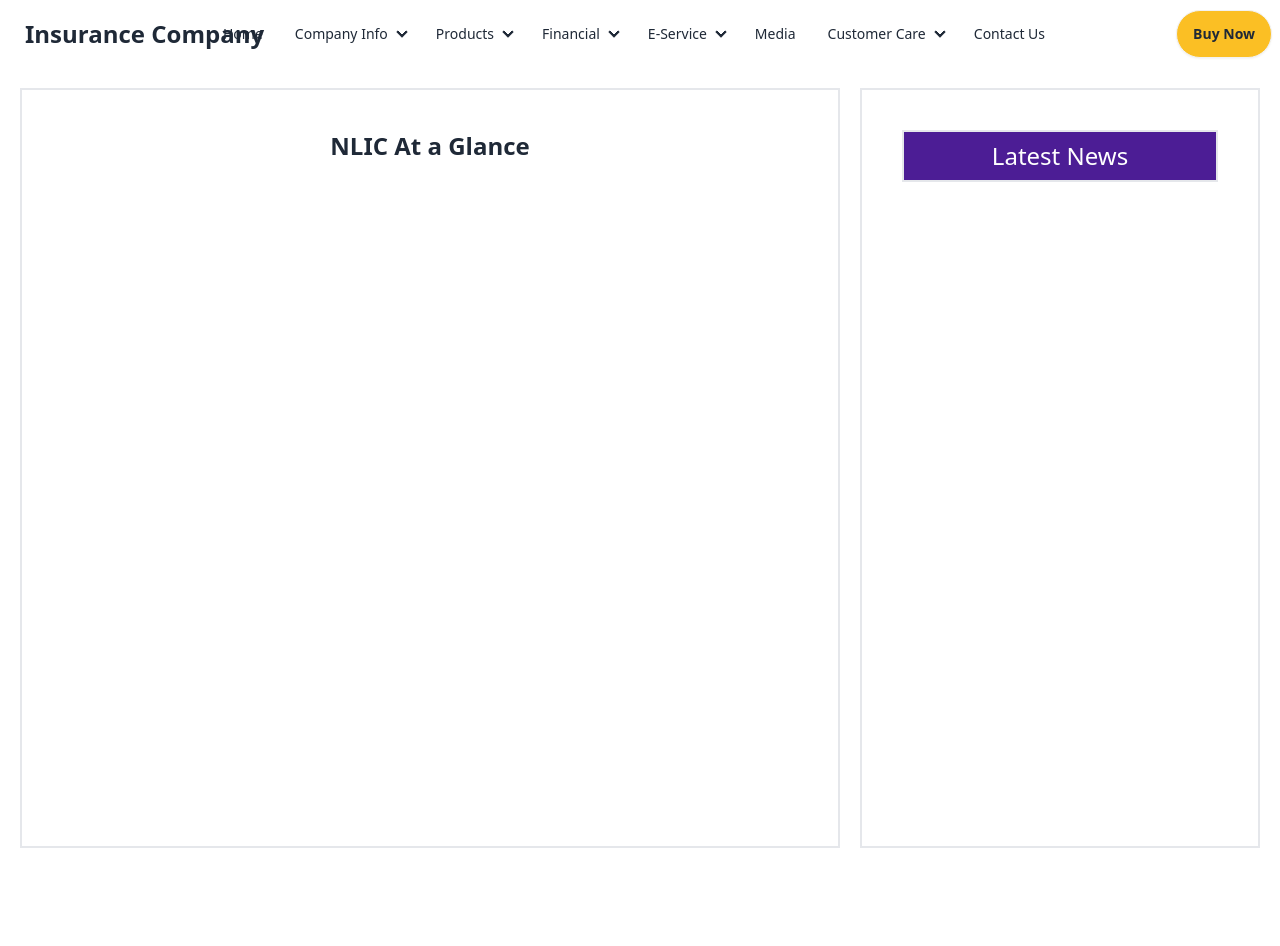
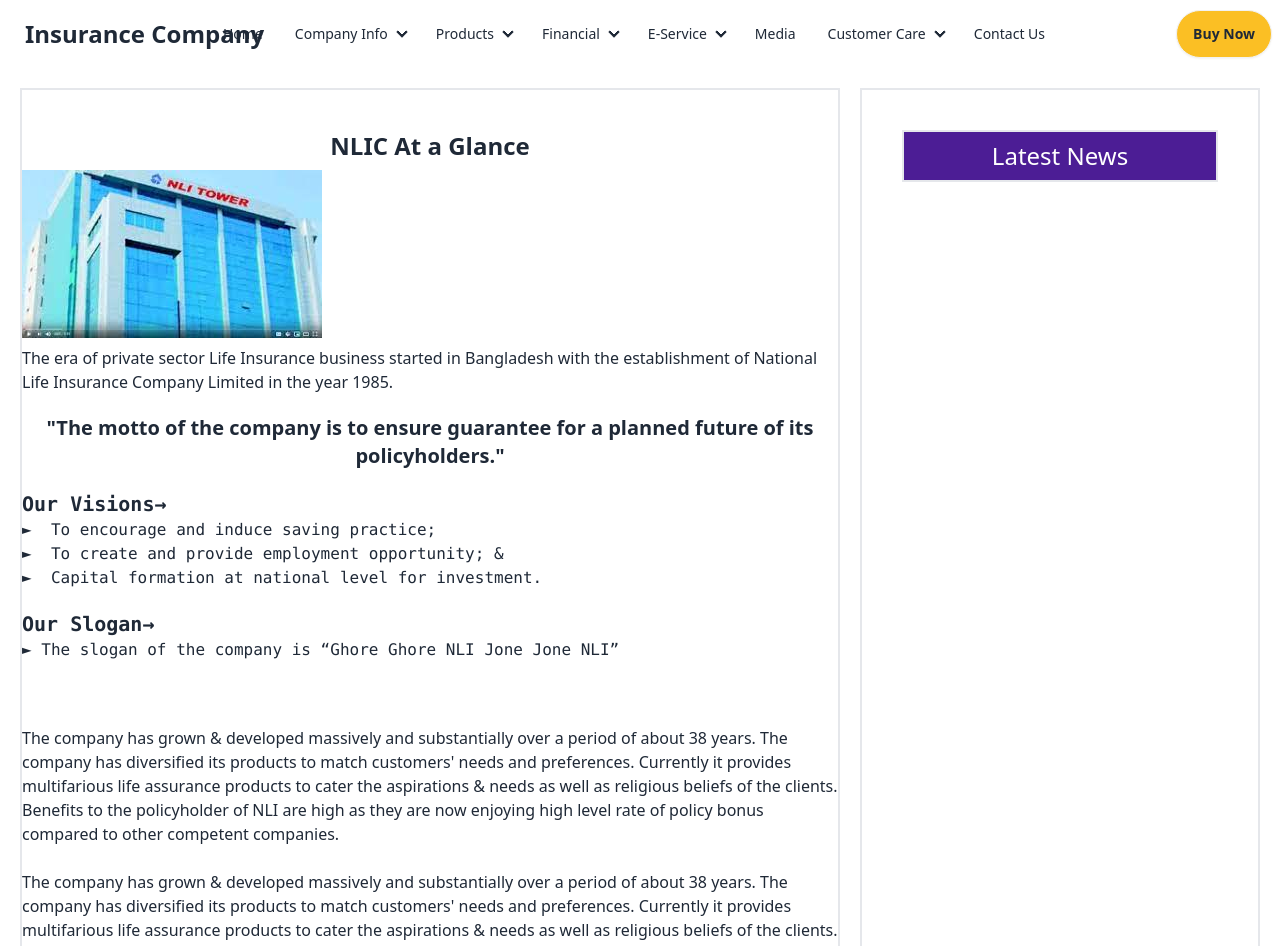
Before and after one commit to safimiazi/life-insurance, a React (Vite) app: page /about in a window 1280 px wide. Shown: the top 946 px of the page. Built offline with nearby package versions, Linux system fonts and the light colour scheme; no server answers.

Commit message:
some paragraph added

```diff
--- a/src/Pages/About.jsx
+++ b/src/Pages/About.jsx
@@ -1,15 +1,47 @@
-
+import about from "../assets/about.jpg"
 const About = () => {
     return (
         <div className="grid md:grid-cols-3 grid-cols-1 md:p-5 min-h-screen gap-5">
             <div className="border-2 col-span-2 ">
-          <div className="pt-10">
-            <h3 className="text-2xl text-center font-bold">NLIC At a Glance</h3>
-          </div>
+                <div className="pt-10">
+                    <h3 className="text-2xl text-center font-bold">NLIC At a Glance</h3>
+                </div>
+                <div className="mt-2">
+                    <img src={about} alt="" />
+                </div>
+                <div className="mt-2">
+                    <p>The era of private sector Life Insurance business started in Bangladesh with the establishment of National Life Insurance Company Limited in the year 1985.</p>
+                </div>
+                <div>
+                    <h3 className="text-xl mt-5 text-center font-bold">"The motto of the company is to ensure guarantee for a planned future of its policyholders."</h3>
+                </div>
+                <div className="mt-5">
+                    <pre>
+                        <span className="text-xl font-bold">Our Visions→</span><br/>
+
+                        ►  To encourage and induce saving practice;<br/>
+
+                        ►  To create and provide employment opportunity; &<br/>
+
+                        ►  Capital formation at national level for investment.
+                    </pre>
+                </div>
+                <div className="mt-5">
+                    <pre>
+                        <span className="text-xl font-bold">Our Slogan→</span><br/>
+
+                        ► The slogan of the company is “Ghore Ghore NLI Jone Jone NLI”
+                    </pre>
+                </div>
+                <div className="mt-16 space-y-6">
+                    <p>The company has grown & developed massively and substantially over a period of about 38 years. The company has diversified its products to match customers' needs and preferences. Currently it provides multifarious life assurance products to cater the aspirations & needs as well as religious beliefs of the clients. Benefits to the policyholder of NLI are high as they are now enjoying high level rate of policy bonus compared to other competent companies.</p>
+                    <p>The company has grown & developed massively and substantially over a period of about 38 years. The company has diversified its products to match customers' needs and preferences. Currently it provides multifarious life assurance products to cater the aspirations & needs as well as religious beliefs of the clients. Benefits to the policyholder of NLI are high as they are now enjoying high level rate of policy bonus compared to other competent companies.</p>
+                    <p>The company has grown & developed massively and substantially over a period of about 38 years. The company has diversified its products to match customers' needs and preferences. Currently it provides multifarious life assurance products to cater the aspirations & needs as well as religious beliefs of the clients. Benefits to the policyholder of NLI are high as they are now enjoying high level rate of policy bonus compared to other competent companies.</p>
+                </div>
             </div>
             <div className="border-2 p-10">
                 <div className="border-2">
-<div className="p-2 bg-violet-900 text-white text-2xl text-center">Latest News</div>
+                    <div className="p-2 bg-violet-900 text-white text-2xl text-center">Latest News</div>
                 </div>
             </div>
         </div>
```
